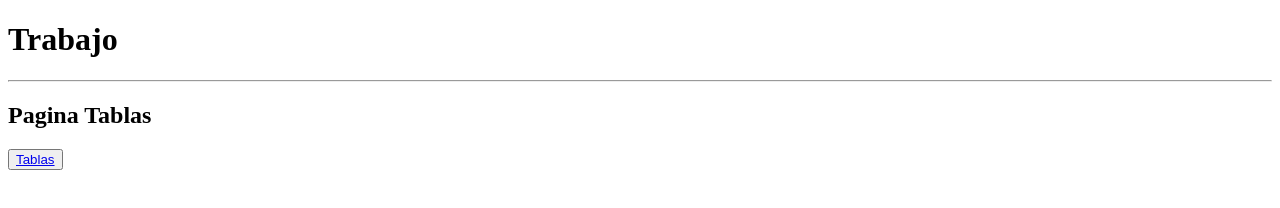
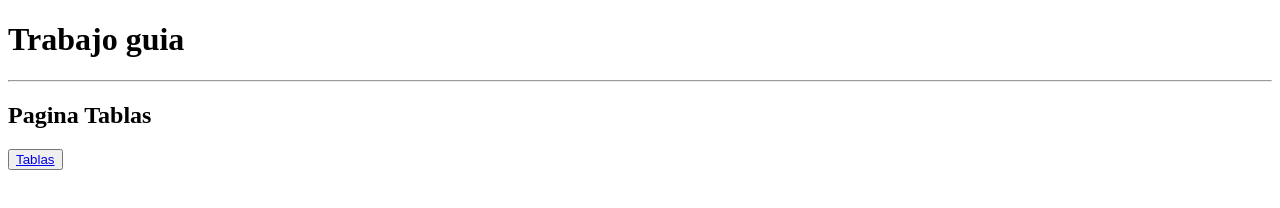
Before and after one commit to M4uri-000/elemento, a plain HTML site: page index.html in a window 1280 px wide. Drawn offline with Linux system fonts and the light colour scheme.

```diff
--- a/index.html
+++ b/index.html
@@ -6,7 +6,7 @@
     <title>Principal</title>
 </head>
 <body>
-    <h1>Trabajo</h1>
+    <h1>Trabajo guia</h1>
     <hr>
 
     <h2>Pagina Tablas</h2>
```
